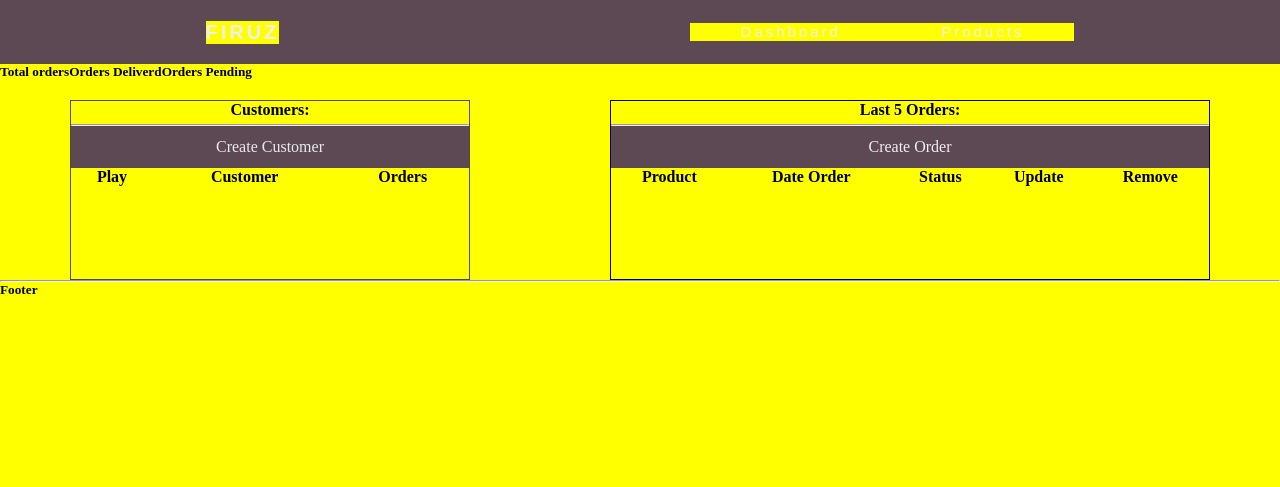
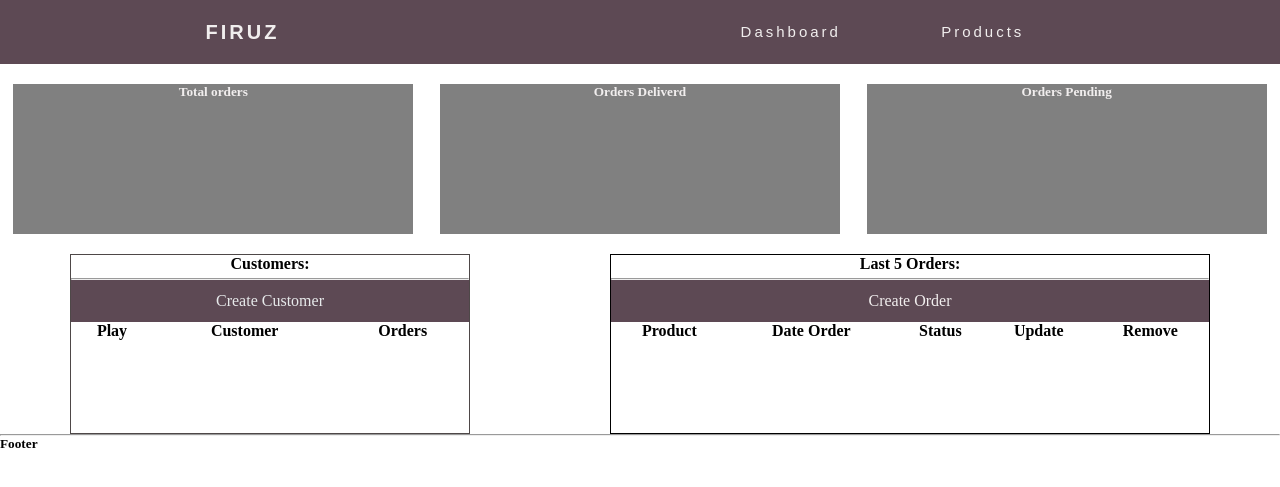
Before and after one commit to Firuz43/project, a Django app: page / in a window 1280 px wide. Shown: the top 487 px of the page. Run offline with Django 4.2, Linux system fonts and the light colour scheme; lists and menus that the app fills with data are empty.

Commit message:
status.html

```diff
--- a/main/accounts/templates/accounts/status.html
+++ b/main/accounts/templates/accounts/status.html
@@ -7,7 +7,7 @@
             <h3 class="card-title"></h3>
         </div>
     </div>
-    <div class="second">
+    <div class="first">
         <div class="header">
             <h5 class="card-title">Orders Deliverd</h5>
         </div>
@@ -15,7 +15,7 @@
             <h3 class="card-title"></h3>
         </div>
     </div>
-    <div class="third">
+    <div class="first">
         <div class="header">
             <h5 class="card-title">Orders Pending</h5>
         </div>
--- a/main/static/css/style.css
+++ b/main/static/css/style.css
@@ -2,7 +2,6 @@
   margin: 0;
   padding: 0;
   box-sizing: border-box;
-  background-color: yellow;
 }
 
 nav {
@@ -140,5 +139,25 @@ table {
 
 /* cards status.html */
 .status-main {
+  margin-top: 20px;
   display: flex;
+  justify-content: space-around;
 }
+
+.first {
+  width: 400px;
+  height: 150px;
+  background-color: gray;
+  color: rgb(241, 238, 238);
+}
+
+.header h5 {
+  text-align: center;
+}
+
+.product-h {
+  font-size: 25px;
+  background-color: yellow;
+  height: 60px;
+  line-height: 60px;
+}
```
Also changed, not shown: main/accounts/templates/accounts/products.html (+14 -1 lines).
